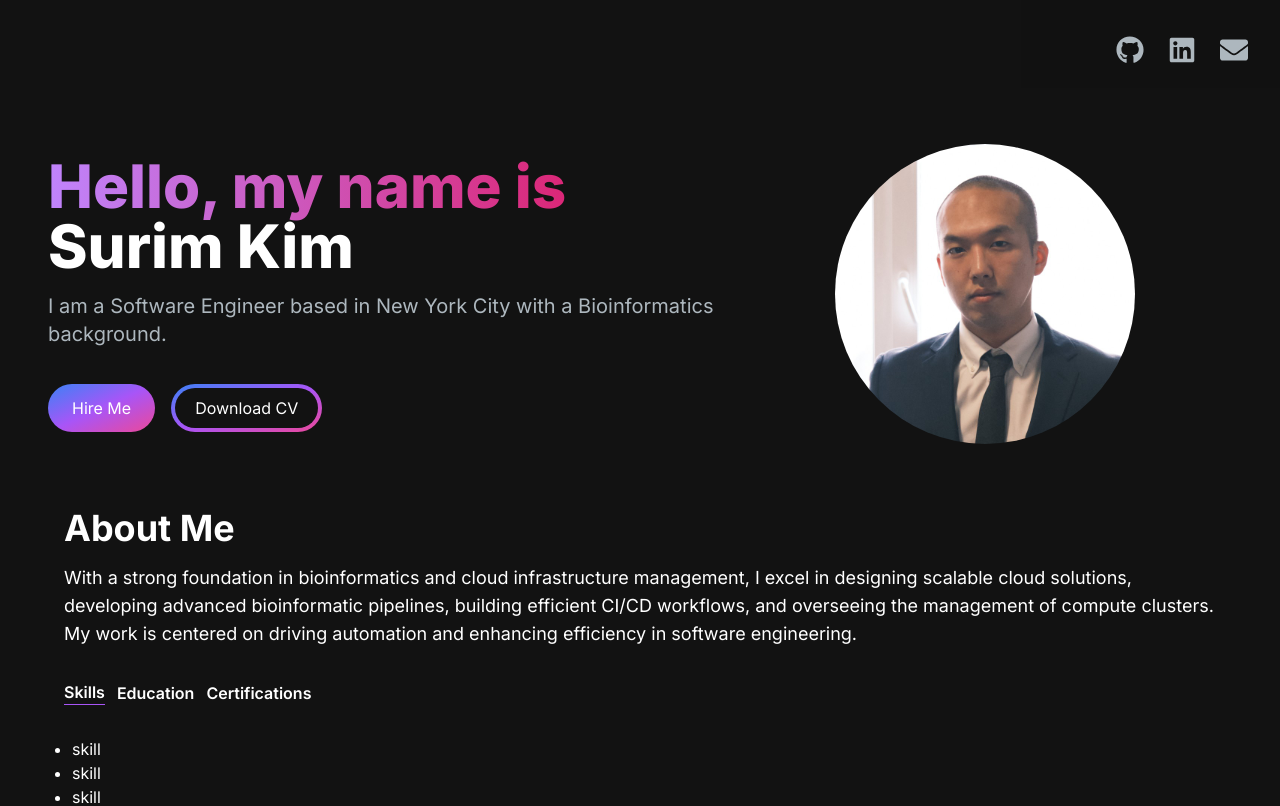
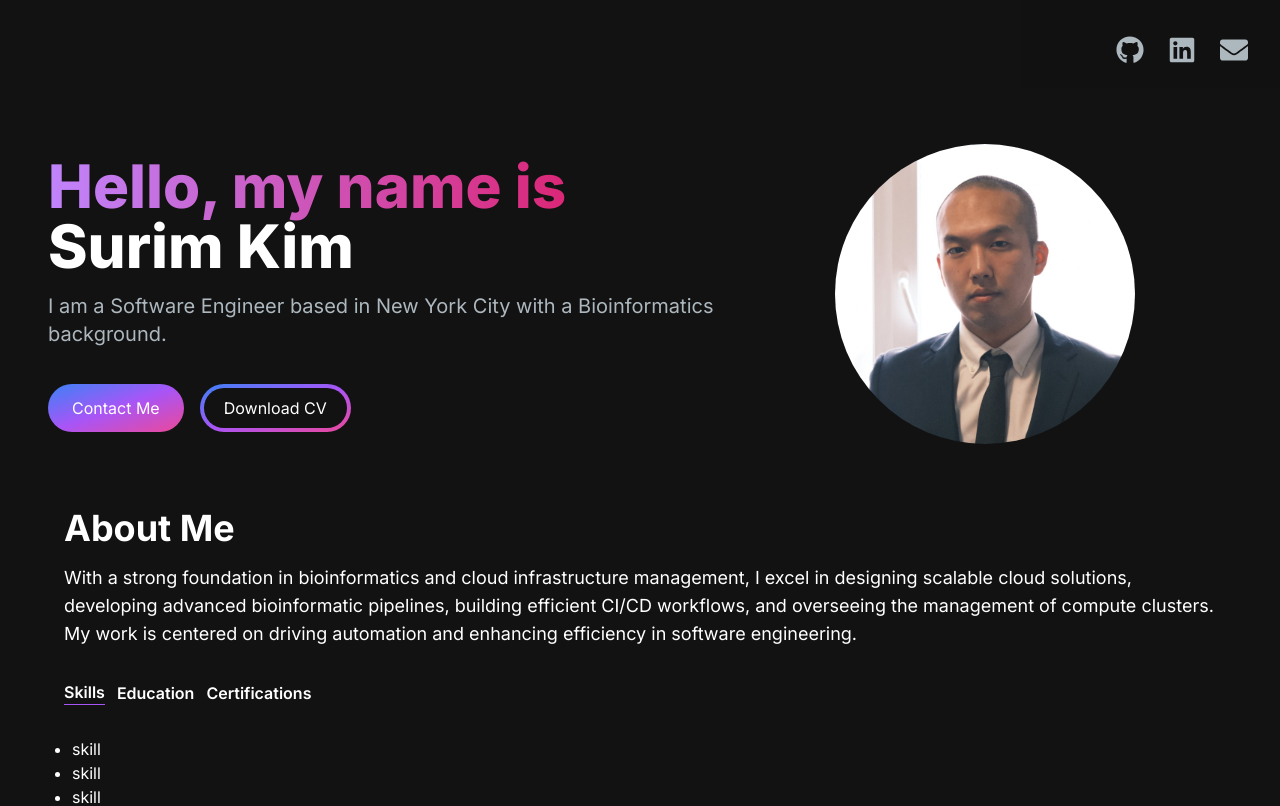
Before and after one commit to surimk/surim_site, a Next.js app: page / in a window 1280 px wide. Shown: the top 806 px of the page. Built offline with nearby package versions, Linux system fonts and the light colour scheme.

Commit message:
update HeroSection with contact us

```diff
--- a/src/components/HeroSection.tsx
+++ b/src/components/HeroSection.tsx
@@ -39,7 +39,7 @@ const HeroSection = () => {
               className="md:inline-block flex"
             >
               <button className="px-6 py-3 rounded-full w-full sm:w-fit mr-4 bg-gradient-to-br from-blue-500 via-purple-500 to-pink-500 hover:bg-slate-200 text-white">
-                Hire Me
+                <a href="mailto:surimkim@gmail.com">Contact Me</a>
               </button>
             </motion.div>
             <motion.div
@@ -52,7 +52,8 @@ const HeroSection = () => {
                 className="px-1 py-1 rounded-full w-full sm:w-fit bg-gradient-to-br from-blue-500 via-purple-500 to-pink-500 hover:bg-slate-800 text-white mt-3"
                 onClick={() => {
                   const link = document.createElement("a");
-                  link.href = "https://surim-public-data.s3.us-east-2.amazonaws.com/surim_site/Surim_Kim_CV.pdf";
+                  link.href =
+                    "https://surim-public-data.s3.us-east-2.amazonaws.com/surim_site/Surim_Kim_CV.pdf";
                   link.download = "Surim_Kim_CV.pdf";
                   link.click();
                 }}
```
